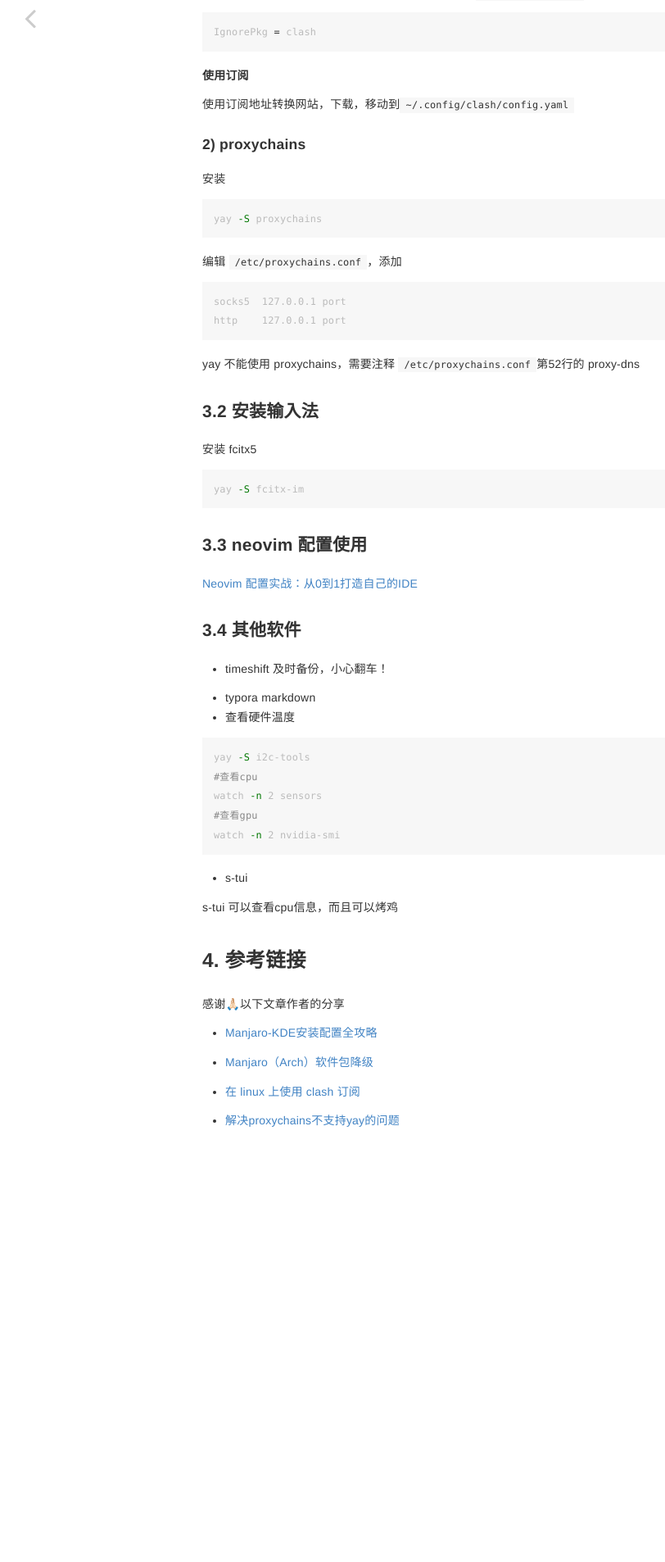
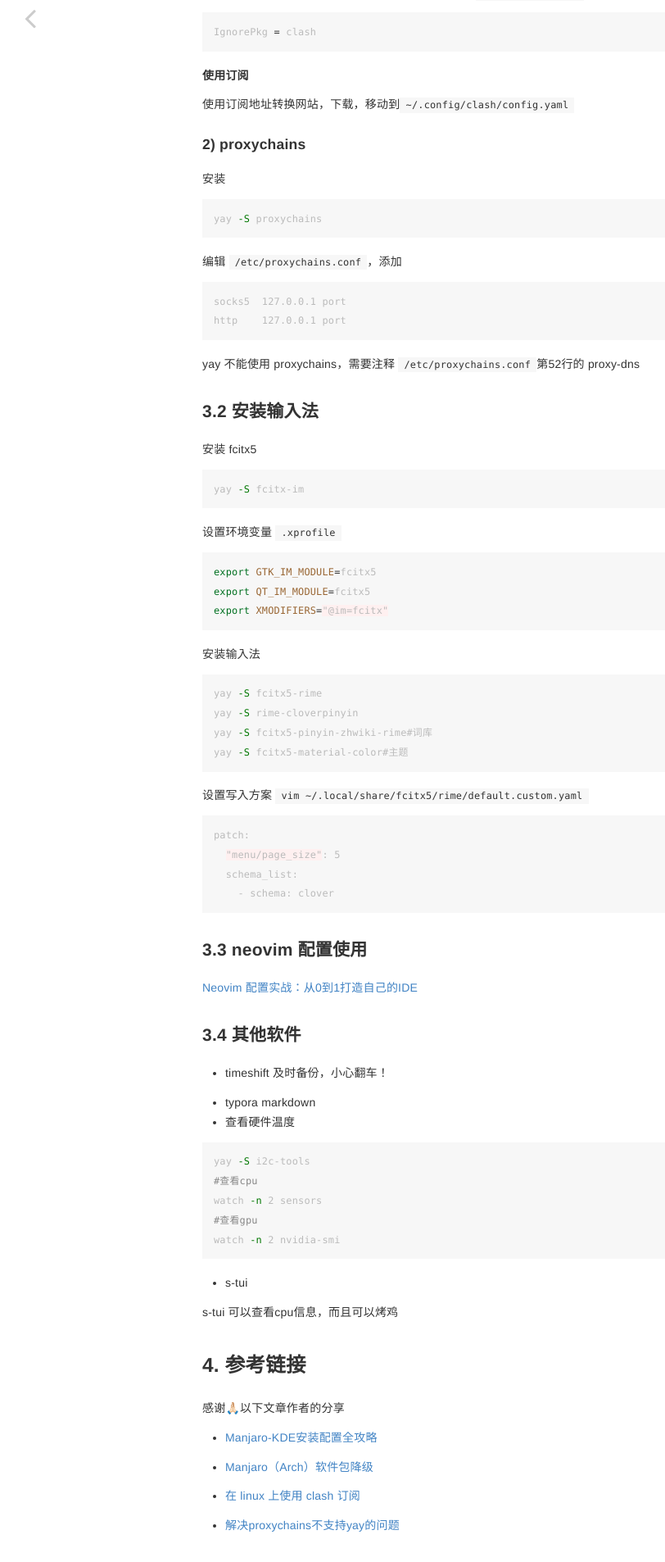
Before and after one commit to happymakerc/happymakerc.github.io, a Jekyll site: the page built from _posts/2022-05-06-Manjaro.md, in a window 1280 px wide. Shown: the part 1963-3869 px from the top of the page at 82% size, without its empty margins (8-820 px from the left). Built offline with Jekyll 4.4.1, drawn with Linux system fonts in a browser that asks for light colours.

Commit message:
update Manjaro

````diff
--- a/_posts/2022-05-06-Manjaro.md
+++ b/_posts/2022-05-06-Manjaro.md
@@ -134,11 +134,39 @@
 yay -S fcitx-im
 ```
 
+设置环境变量 `.xprofile`
+
+```bash
+export GTK_IM_MODULE=fcitx5
+export QT_IM_MODULE=fcitx5
+export XMODIFIERS="@im=fcitx"
+```
+
+安装输入法
+
+```bash
+yay -S fcitx5-rime
+yay -S rime-cloverpinyin
+yay -S fcitx5-pinyin-zhwiki-rime#词库
+yay -S fcitx5-material-color#主题
+```
+
+设置写入方案 `vim ~/.local/share/fcitx5/rime/default.custom.yaml`
+
+```bash
+patch:
+  "menu/page_size": 5
+  schema_list:
+    - schema: clover
+```
+
 
 
 ### 3.3 neovim 配置使用
 
 [Neovim 配置实战：从0到1打造自己的IDE](https://juejin.cn/book/7051157342770954277)
+
+
 
 ### 3.4 其他软件
 
@@ -159,6 +187,8 @@
 
 s-tui 可以查看cpu信息，而且可以烤鸡
 
+
+
 ## 4. 参考链接
 
 感谢🙏🏻以下文章作者的分享
````
